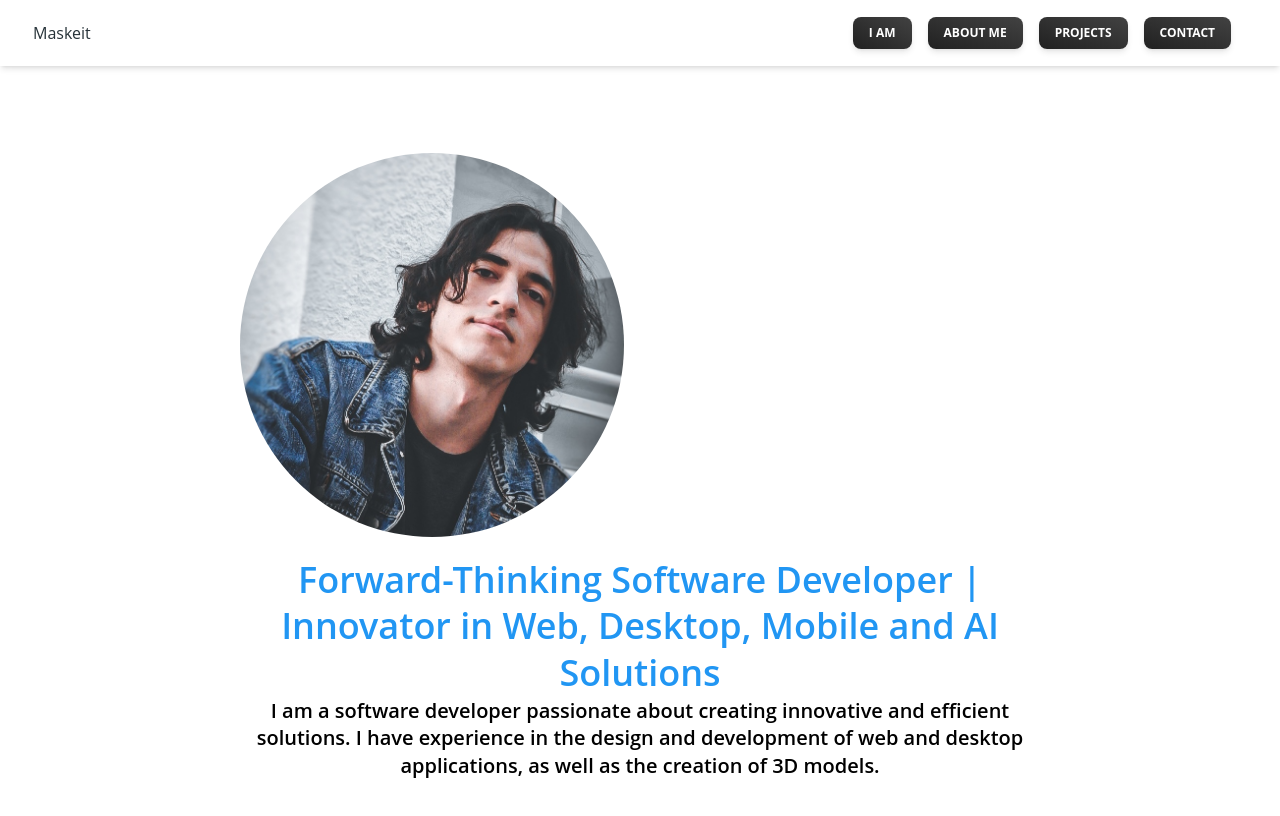
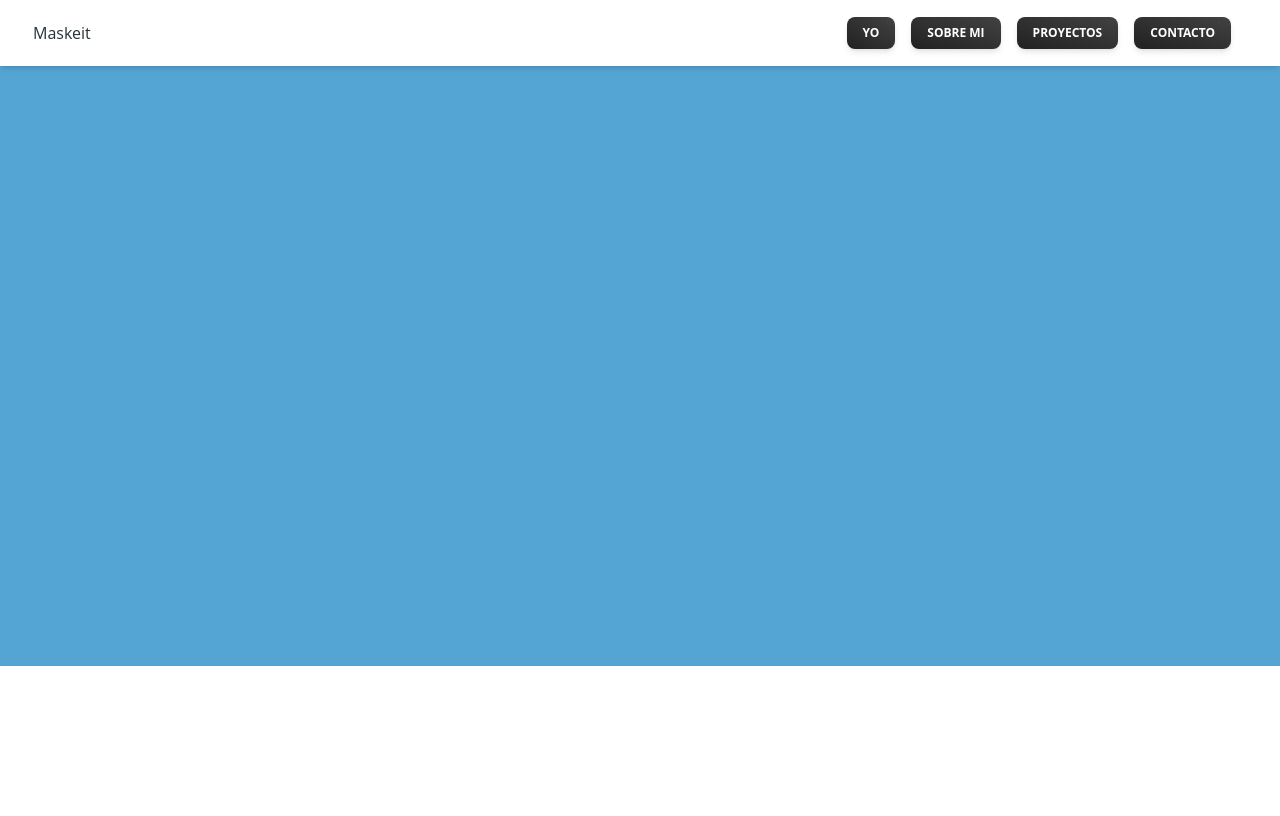
Before and after one commit to Maskeit/maskeit, a React (Create React App) app: page / in a window 1280 px wide. Shown: the top 816 px of the page. Built offline with nearby package versions, Linux system fonts and the light colour scheme; the HTML template or start-up script is replaced by a standard one.

Commit message:
cambios, imagen arreglada en movil

```diff
--- a/src/App.css
+++ b/src/App.css
@@ -3,20 +3,9 @@
   /* flex-grow: 1; */
 }
 
-.App-logo {
-  height: 10vmin;
-  pointer-events: none;
-}
-
-@media (prefers-reduced-motion: no-preference) {
-  .App-logo {
-    animation: App-logo-spin infinite 20s linear;
-  }
-}
-
 .App-header {
-  background-color: #ffffff;
-  min-height: 100vh;
+  background-color: #54a5d4;
+  min-height: 75vh;
   display: flex;
   flex-direction: column;
   align-items: center;
@@ -25,18 +14,6 @@
   color: rgb(0, 0, 0);
 }
 
-.App-link {
-  color: #52c8e9;
-}
-
-@keyframes App-logo-spin {
-  from {
-    transform: rotate(0deg);
-  }
-  to {
-    transform: rotate(360deg);
-  }
-}
 
 .navbar {
   flex-wrap: wrap;
@@ -54,19 +31,20 @@
   display: flex;
   justify-content: center;
   align-items: center;
-  padding: 20px;
+  padding: 20px 0 0 0;
+  max-width: 80%;
 }
 
-.content-container {
-  display: left;
-  flex-direction: column;
-  align-items: center;
-  max-width: 800px;
-  width: 100%;
+.name-img{
+  display: center;
 }
 
-.img-container {
-  order: 1; /* Cambia el orden para colocar CircularImg en la izquierda */
+.image-container {
+  display: center;
+  /* flex-direction: column; */
+  align-items: center;
+  max-width: 100%;
+  margin-bottom: 20px;
 }
 
 .information {
@@ -81,9 +59,6 @@
 
   .content-container {
     align-items: center;
-  }
-
-  .img-container {
-    order: 2; /* Cambia el orden para colocar CircularImg después de la información */
+    justify-content: center;
   }
 }
--- a/src/App.js
+++ b/src/App.js
@@ -1,4 +1,3 @@
-import logo from './logo.svg';
 import './App.css';
 import {Header} from './components/Header'
 import { Hero } from './components/Hero';
@@ -8,7 +7,8 @@ function App() {
     <div className="App">
       <Header/>
       <header className="App-header">
-       <Hero/>
+
+
       </header>
     </div>
   );
--- a/src/components/Header.js
+++ b/src/components/Header.js
@@ -13,11 +13,11 @@ export const Header = () => {
   React.useEffect(() => {
     window.addEventListener(
       "resize",
-      () => window.innerWidth >= 960 && setOpenNav(false),
+      () => window.innerWidth >= 800 && setOpenNav(false),
     );
   }, []);
 
-  const myData = {Iam : "I am", AboutMe : "About me", Projects : "Projects", Contact : "Contact" };
+  const myData = {Iam : "Yo", AboutMe : "Sobre mi", Projects : "Proyectos", Contact : "Contacto" };
   const navList =(
     <ul className="mt-2 mb-4 flex flex-col gap-2 lg:mb-0 lg:mt-0 lg:flex-row lg:items-center lg:gap-4">
       <Buttons fullWidth variant="text" size="sm" prop={myData.Iam}/>
--- a/src/components/Hero.js
+++ b/src/components/Hero.js
@@ -11,7 +11,8 @@ import {
 export const CircularImg = () => {
     return (
       <img
-        className="h-96 w-96 rounded-full object-cover object-center"
+        // className="h-96 w-96 rounded-full object-cover object-center"
+        className="h-48 w-48 md:h-72 md:w-72 rounded-full object-cover object-center"
         src={myImage}
         alt="Miguel Image"
       />
@@ -35,10 +36,18 @@ export const CardHero  = () => {
 export const Hero = () => {
   return (
     <div className="hero">
-      <div className="content-container">
-        <div className="img-container">
+      <div className="name-img">
+      <div className="image-container">
+        {/* <div className="img-container">
           <CircularImg />
-        </div>
+        </div> */}
+      </div>
+        <Typography variant="h5" color="blue">
+          Miguel Alejandre
+        </Typography>
+      </div>
+
+
         <div className="information">
           <Typography variant="h2" color="blue">
             Forward-Thinking Software Developer | Innovator in Web, Desktop, Mobile and AI Solutions
@@ -48,7 +57,6 @@ export const Hero = () => {
             I have experience in the design and development of web and desktop applications, as well as the creation of 3D models.
           </Typography>
         </div>
-      </div>
     </div>
   )
 }
--- a/tailwind.config.js
+++ b/tailwind.config.js
@@ -11,7 +11,22 @@ module.exports = withMT({
       sm: "640px",
       // rest of the breakpoints
     },
-    extend: {},
+    extend: {
+      colors : {
+        blue:{
+          50 : "#e3f2fd",
+          100 : "#bbdefb",
+          200 : "#90caf9",
+          300 : "#64b5f6",
+          400 : "#42a5f5",
+          500 : "#2196f3",
+          600 : "#1e88e5",
+          700 : "#1976d2",
+          800 : "#1565c0",
+          900 : "#0d47a1",
+        },
+      },
+    },
   },
   plugins: [],
 });
```
Also changed, not shown: 1 other file (tests, documents, lock files or other folders).
